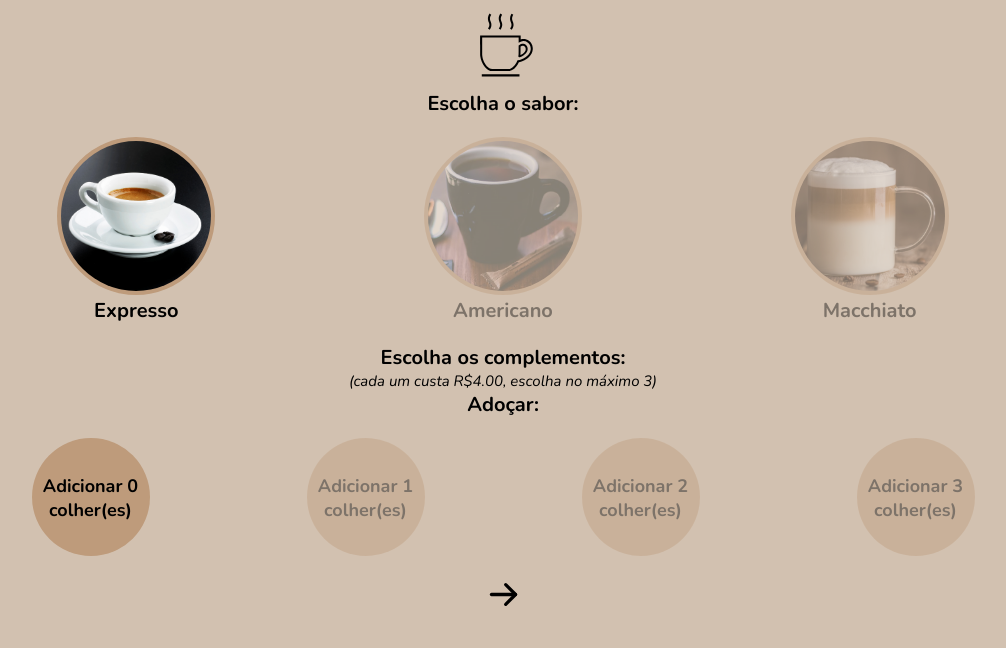
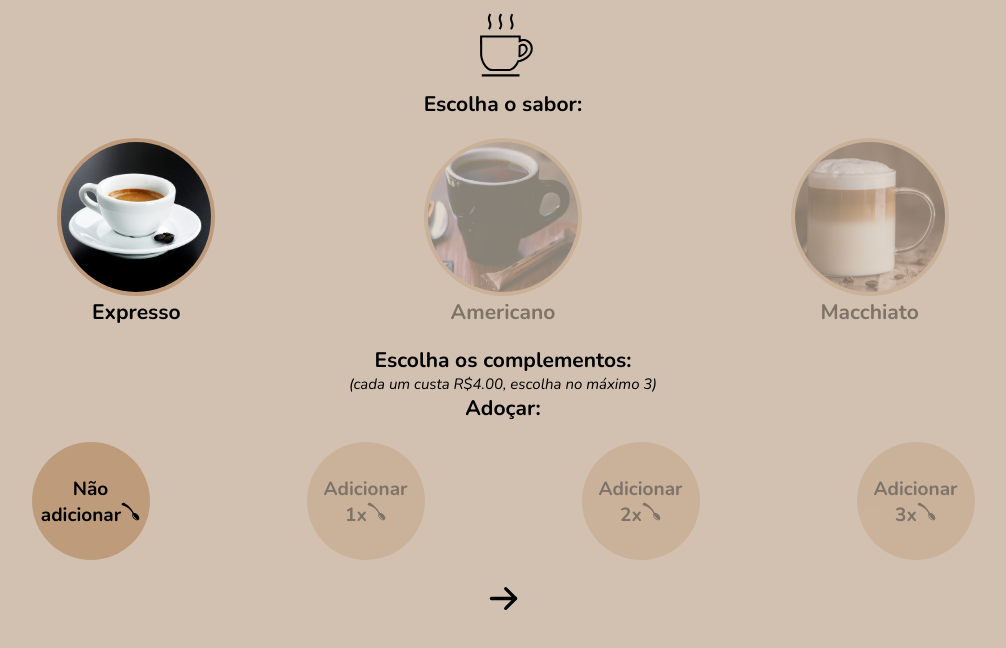
Before and after one commit to Racklyn/cafApp, a React (Create React App) app: page /criacao in a window 1280 px wide. Shown: the top 648 px of the page, without its empty margins (137-1143 px from the left). Built offline with nearby package versions, Linux system fonts and the light colour scheme.

Commit message:
atualizando componente SugarCard

```diff
--- a/package.json
+++ b/package.json
@@ -13,6 +13,7 @@
     "phosphor-react": "^1.4.1",
     "react": "^18.2.0",
     "react-dom": "^18.2.0",
+    "react-icons": "^4.7.1",
     "react-router-dom": "^6.4.3",
     "react-scripts": "5.0.1",
     "typescript": "^4.9.3",
--- a/src/components/SugarCard/index.tsx
+++ b/src/components/SugarCard/index.tsx
@@ -1,4 +1,7 @@
+import { useEffect, useState } from "react";
 import "./style.css"
+import { GiSpoon } from "react-icons/gi";
+
 
 type Props = {
     quantity: string;
@@ -8,10 +11,22 @@ type Props = {
 
 function SugarCard({ quantity, isSelected, onClick }: Props) {
 
+    const [text, setText] = useState('')
+
+    useEffect(() => {
+      if(quantity === '0'){
+        setText('Não adicionar')
+      }else if(quantity === '1'){
+        setText('Adicionar 1x')
+      }else{
+        setText('Adicionar ' + quantity + 'x')
+      }
+    }, [quantity])
+
     return (
         <div className={`size-card-container ${!isSelected && 'not-selected-size-card'}`}>
           <div className='size-card' onClick={onClick}>
-            <p>Adicionar {quantity} colher(es)</p>
+            <p>{text}<GiSpoon/></p>
           </div>
         </div>
     )
--- a/src/components/SugarCard/style.css
+++ b/src/components/SugarCard/style.css
@@ -21,7 +21,7 @@
   align-items: center;
   justify-content: center;
   padding: 4px;
-  font-size: 18px;
+  font-size: 19px;
 }
 
 .size-card:hover{
--- a/src/pages/Criacao/style.css
+++ b/src/pages/Criacao/style.css
@@ -11,7 +11,7 @@ main{
 
 .div-complementos{
   font-family: Nunito;
-  font-size: 20px;
+  font-size: 21px;
   font-weight: bold;
   text-align: center;
   margin: 0 50px;
```
Also changed, not shown: 1 other file (tests, documents, lock files or other folders).
